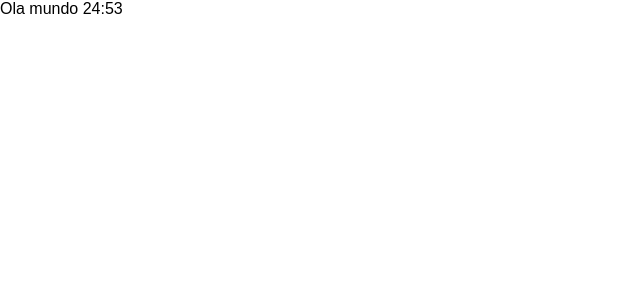
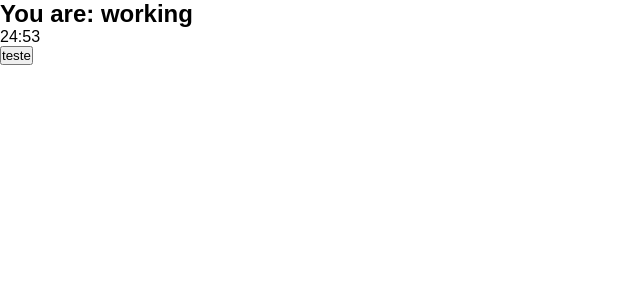
Before and after one commit to DanielGaiguer/typescript-pomodoro-react, a React (Vite) app: page / in a window 1280 px wide. Shown: the top 300 px of the page, without its empty margins (0-640 px from the left). Built offline with nearby package versions, Linux system fonts and the light colour scheme.

Commit message:
Components Button and Timer

```diff
--- /dev/null
+++ b/src/components/button.tsx
@@ -0,0 +1,15 @@
+import React, { type JSX } from 'react';
+
+interface Props {
+  text: string;
+  onClick?: () => void;
+  className?: string;
+}
+
+export function Button(props: Props): JSX.Element {
+  return (
+    <button onClick={props.onClick} className={props.className}>
+      {props.text}
+    </button>
+  );
+}
--- a/src/components/pomodoro-timer.tsx
+++ b/src/components/pomodoro-timer.tsx
@@ -1,6 +1,7 @@
 import React, { type JSX } from 'react';
 import { useInterval } from '../hooks/use-interval';
-import { secondsToTime } from '../utils/seconds-to-time';
+import { Button } from './button';
+import { Timer } from './timer';
 
 interface Props {
   defaultPomodoroTime: number;
@@ -13,5 +14,11 @@ export function PomodoroTimer(props: Props): JSX.Element {
     setMainTime(mainTime - 1);
   }, 1000);
 
-  return <div>Ola mundo {secondsToTime(mainTime)}</div>;
+  return (
+    <div className="pomodoro">
+      <h2>You are: working</h2>
+      <Timer mainTime={mainTime} />
+      <Button text="teste" onClick={() => console.log(1)}></Button>
+    </div>
+  );
 }
--- /dev/null
+++ b/src/components/timer.tsx
@@ -0,0 +1,10 @@
+import React, { type JSX } from 'react';
+import { secondsToTime } from '../utils/seconds-to-time';
+
+interface Props {
+  mainTime: number;
+}
+
+export function Timer(props: Props): JSX.Element {
+  return <div className="timer">{secondsToTime(props.mainTime)}</div>;
+}
```
